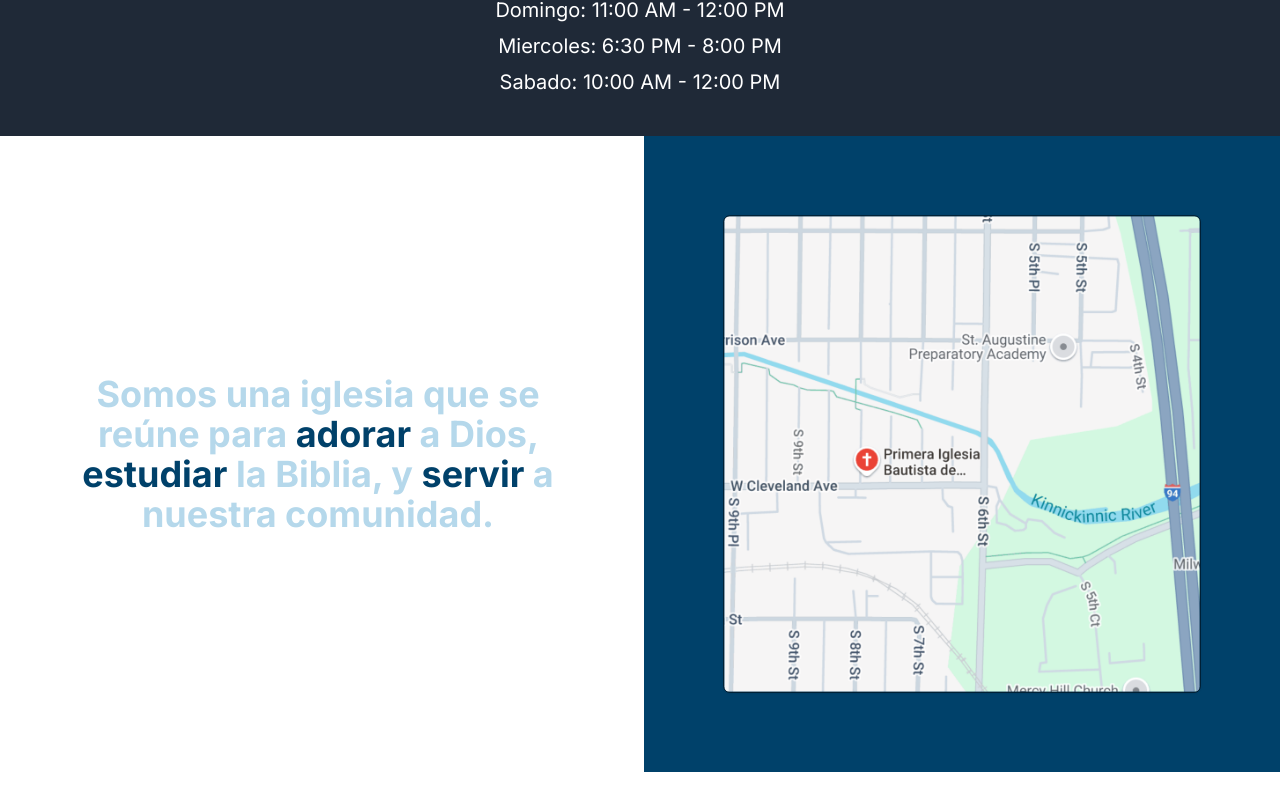
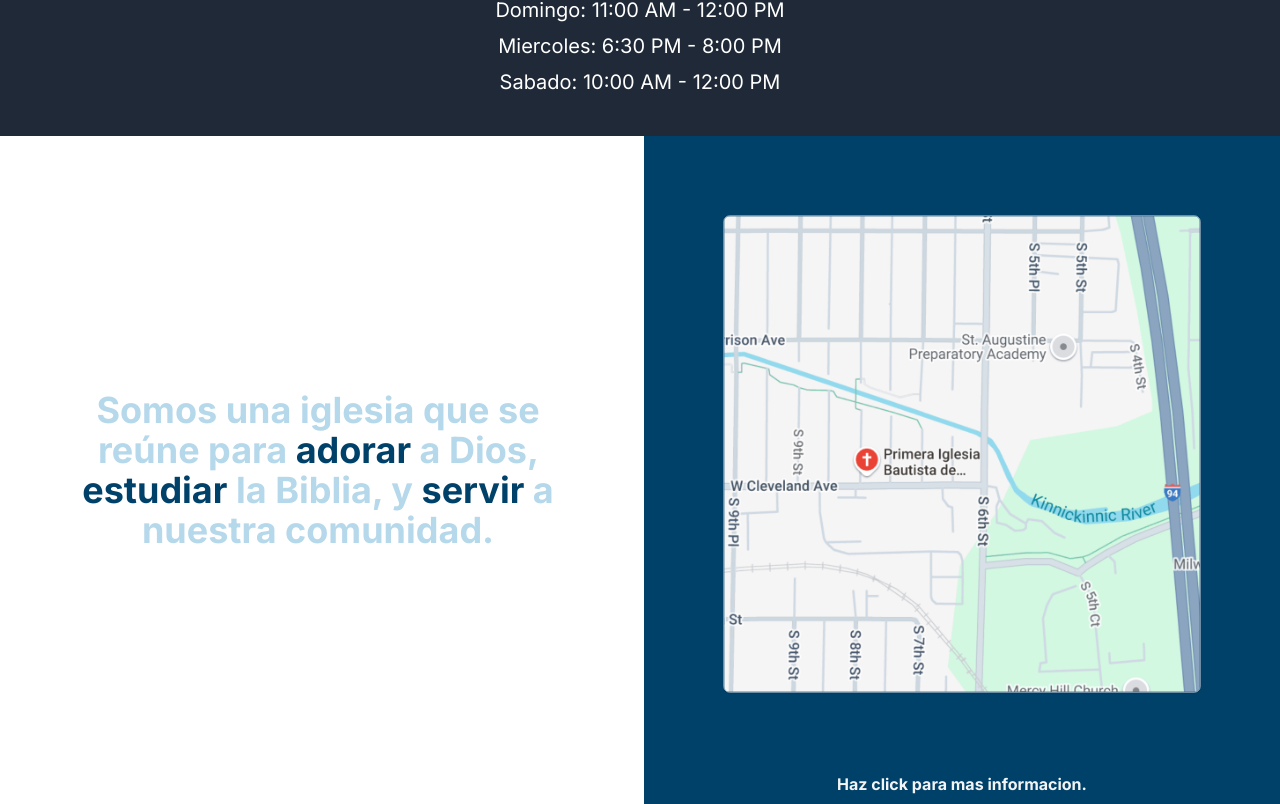
Before and after one commit to ed-robles/iglesiamke, a Next.js app: page / in a window 1280 px wide. Shown: the part 806-1610 px from the top of the page. Before the commit the page ends 1578 px from the top, so only its background shows below. Built offline with nearby package versions, Linux system fonts and the light colour scheme.

Commit message:
Add informational text to Banner component for enhanced user engagement

```diff
--- a/components/Banner.tsx
+++ b/components/Banner.tsx
@@ -17,8 +17,11 @@ const Banner = () => {
           <img
             src="/map.png"
             alt="map"
-            className="rounded-lg shadow border border-black scale-75 hover:scale-90 transition-transform duration-300"
+            className="rounded-lg shadow border scale-75 hover:scale-90 transition-transform duration-300"
           />
+          <p className="text-center text-gray-100 mb-2 font-bold">
+            Haz click para mas informacion.
+          </p>
         </Link>
       </div>
     </div>
```
